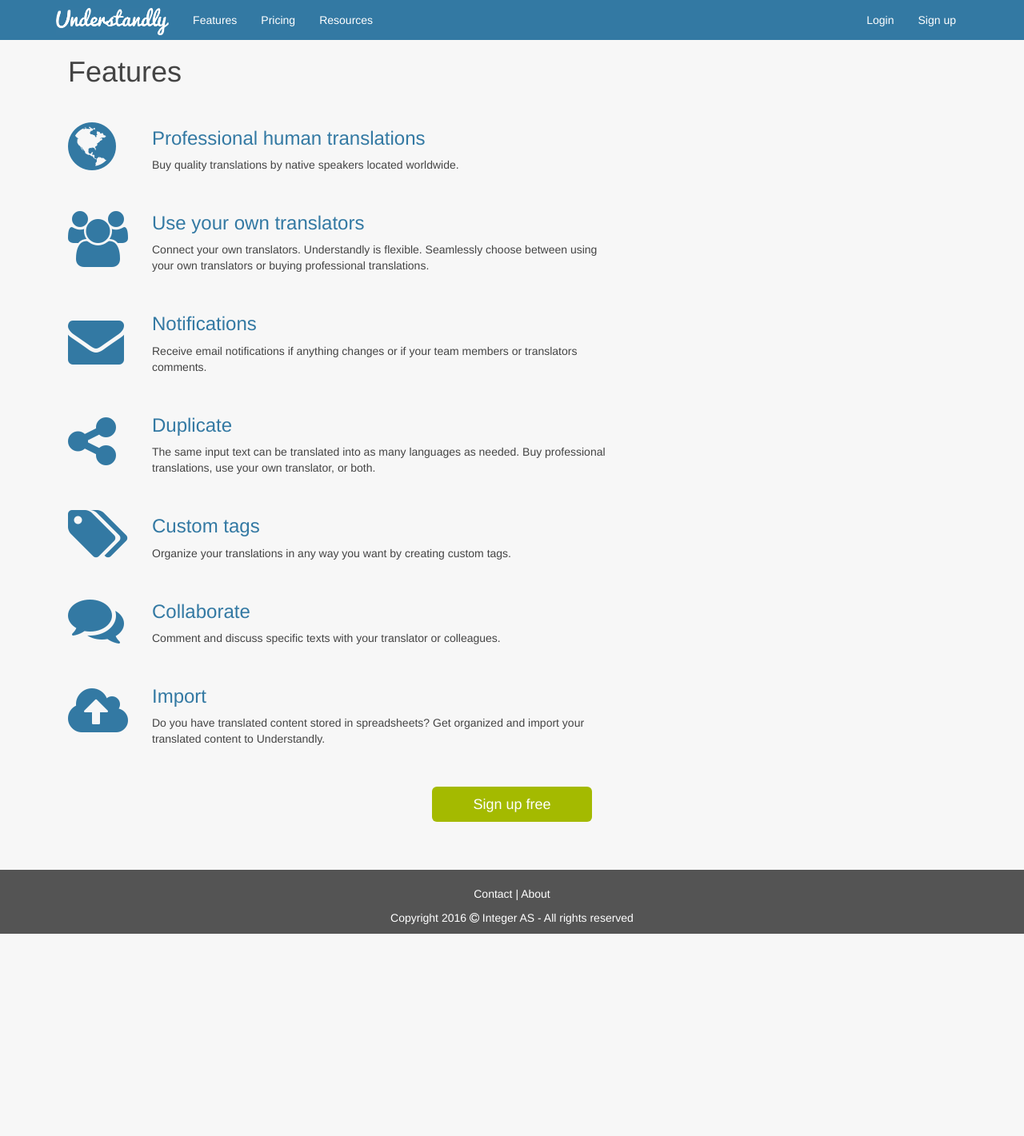
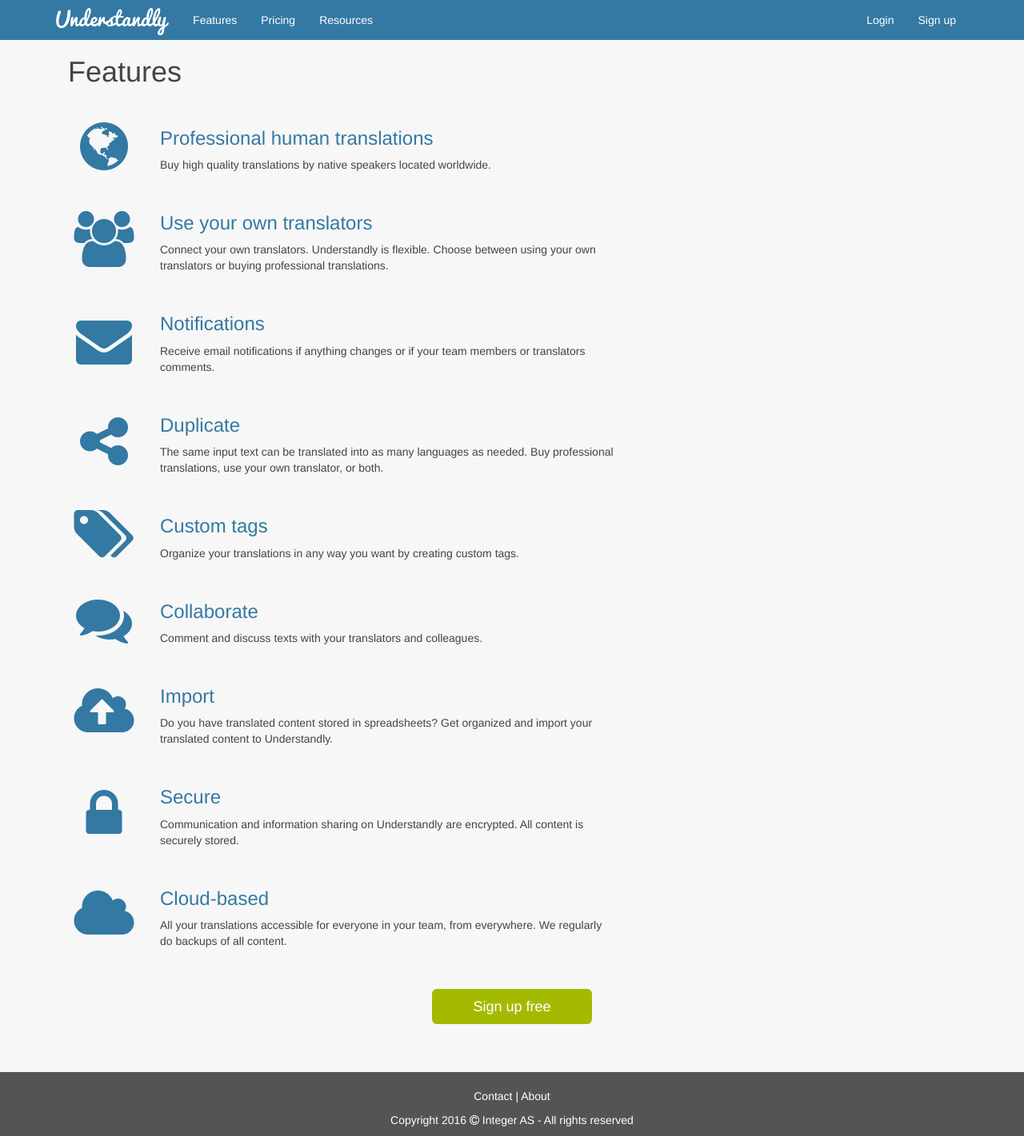
Before and after one commit to yhoiseth/www.understandly.com, a Jekyll site: the page built from features.html, in a window 1280 px wide. Shown: the whole page at 80% size. Built offline with Jekyll 4.4.1, drawn with Linux system fonts in a browser that asks for light colours; nearby versions of some CDN libraries; before the commit the page ends 1168 px from its top, so only the background shows below that.

```diff
--- a/css/main.scss
+++ b/css/main.scss
@@ -85,7 +85,7 @@ body {
 
 .features-box {
     max-width: 600px;
-    margin-left: 10px;
+    margin-left: 20px;
 }
 
 .page-container{
--- a/features.html
+++ b/features.html
@@ -16,30 +16,30 @@ permalink: /features/
             <div class="col-sm-12 padding-top-20px">
                 <div class="row vertical-align">
                     <div class="col-xs-3 col-sm-2 col-md-1">
-                        <i class="fa fa-globe fa-5x icon-blue"></i>
+                        <i class="fa fa-globe fa-5x icon-blue fa-fw"></i>
                     </div>
                     <div class="col-xs-9 col-sm-10 col-md-11 features-box">
                         <h3 class="icon-blue">Professional human translations</h3>
-                        <p>Buy quality translations by native speakers located worldwide.</p>
+                        <p>Buy high quality translations by native speakers located worldwide.</p>
                     </div>
                 </div>
             </div>
             <div class="col-sm-12 padding-top-20px">
                 <div class="row vertical-align">
                     <div class="col-xs-3 col-sm-2 col-md-1">
-                        <i class="fa fa-users fa-5x icon-blue"></i>
+                        <i class="fa fa-users fa-5x icon-blue fa-fw"></i>
                     </div>
                     <div class="col-xs-9 col-sm-10 col-md-11 features-box">
                         <h3 class="icon-blue">Use your own translators</h3>
                         <p>Connect your own translators.
-                            Understandly is flexible. Seamlessly choose between using your own translators or buying professional translations.</p>
+                            Understandly is flexible. Choose between using your own translators or buying professional translations.</p>
                     </div>
                 </div>
             </div>
             <div class="col-sm-12 padding-top-20px">
                 <div class="row vertical-align">
                     <div class="col-xs-3 col-sm-2 col-md-1">
-                        <i class="fa fa-envelope fa-5x icon-blue"></i>
+                        <i class="fa fa-envelope fa-5x icon-blue fa-fw"></i>
                     </div>
                     <div class="col-xs-9 col-sm-10 col-md-11 features-box">
                         <h3 class="icon-blue">Notifications</h3>
@@ -50,7 +50,7 @@ permalink: /features/
             <div class="col-sm-12 padding-top-20px">
                 <div class="row vertical-align">
                     <div class="col-xs-3 col-sm-2 col-md-1">
-                        <i class="fa fa-share-alt fa-5x icon-blue"></i>
+                        <i class="fa fa-share-alt fa-5x icon-blue fa-fw"></i>
                     </div>
                     <div class="col-xs-9 col-sm-10 col-md-11 features-box">
                         <h3 class="icon-blue">Duplicate</h3>
@@ -61,7 +61,7 @@ permalink: /features/
             <div class="col-sm-12 padding-top-20px">
                 <div class="row vertical-align">
                     <div class="col-xs-3 col-sm-2 col-md-1">
-                        <i class="fa fa-tags fa-5x icon-blue"></i>
+                        <i class="fa fa-tags fa-5x icon-blue fa-fw"></i>
                     </div>
                     <div class="col-xs-9 col-sm-10 col-md-11 features-box">
                         <h3 class="icon-blue">Custom tags</h3>
@@ -72,22 +72,45 @@ permalink: /features/
             <div class="col-sm-12 padding-top-20px">
                 <div class="row vertical-align">
                     <div class="col-xs-3 col-sm-2 col-md-1">
-                        <i class="fa fa-comments fa-5x icon-blue"></i>
+                        <i class="fa fa-comments fa-5x icon-blue fa-fw"></i>
                     </div>
                     <div class="col-xs-9 col-sm-10 col-md-11 features-box">
                         <h3 class="icon-blue">Collaborate</h3>
-                        <p>Comment and discuss specific texts with your translator or colleagues.</p>
+                        <p>Comment and discuss texts with your translators and colleagues.</p>
                     </div>
                 </div>
             </div>
             <div class="col-sm-12 padding-top-20px">
                 <div class="row vertical-align">
                     <div class="col-xs-3 col-sm-2 col-md-1">
-                        <i class="fa fa-cloud-upload fa-5x icon-blue"></i>
+                        <i class="fa fa-cloud-upload fa-5x icon-blue fa-fw"></i>
                     </div>
                     <div class="col-xs-9 col-sm-10 col-md-11 features-box">
                         <h3 class="icon-blue">Import</h3>
                         <p>Do you have translated content stored in spreadsheets? Get organized and import your translated content to Understandly.</p>
+                    </div>
+                </div>
+            </div>
+            <div class="col-sm-12 padding-top-20px">
+                <div class="row vertical-align">
+                    <div class="col-xs-3 col-sm-2 col-md-1">
+                        <i class="fa fa-lock fa-5x icon-blue fa-fw"></i>
+                    </div>
+                    <div class="col-xs-9 col-sm-10 col-md-11 features-box">
+                        <h3 class="icon-blue">Secure</h3>
+                        <p>Communication and information sharing on Understandly are encrypted. All content is securely stored.</p>
+                    </div>
+                </div>
+            </div>
+            <div class="col-sm-12 padding-top-20px">
+                <div class="row vertical-align">
+                    <div class="col-xs-3 col-sm-2 col-md-1">
+                        <i class="fa fa-cloud fa-5x icon-blue fa-fw"></i>
+                    </div>
+                    <div class="col-xs-9 col-sm-10 col-md-11 features-box">
+                        <h3 class="icon-blue">Cloud-based</h3>
+                        <p>All your translations accessible for everyone in your team, from everywhere. We regularly
+                        do backups of all content.</p>
                     </div>
                 </div>
             </div>
```
Also changed, not shown: about.html (+16 -7 lines).
